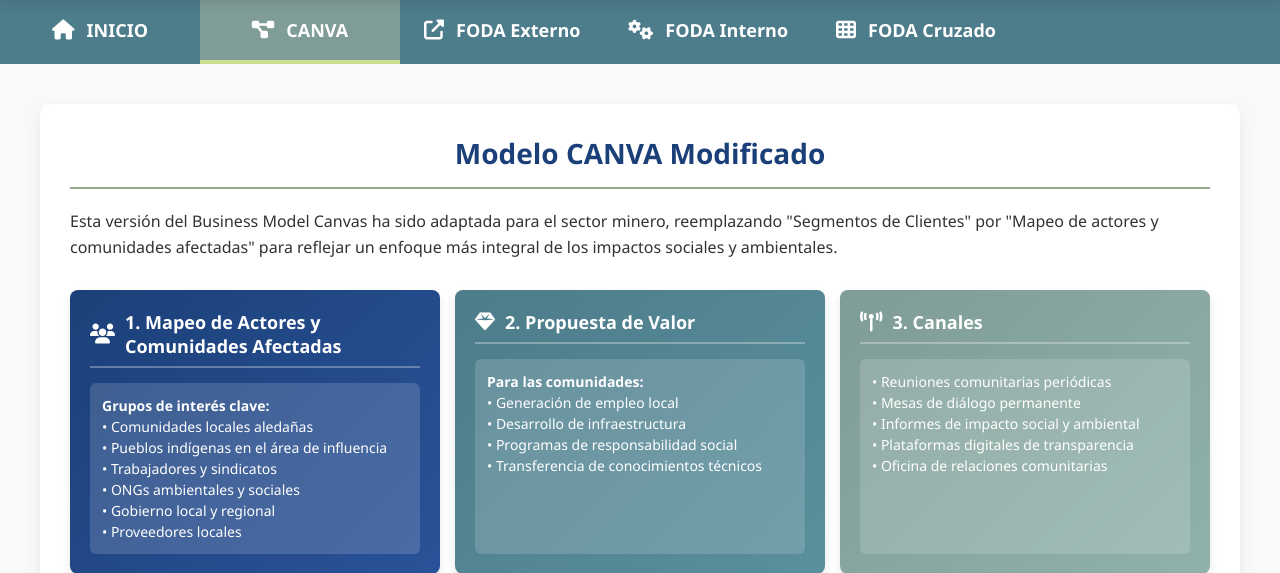
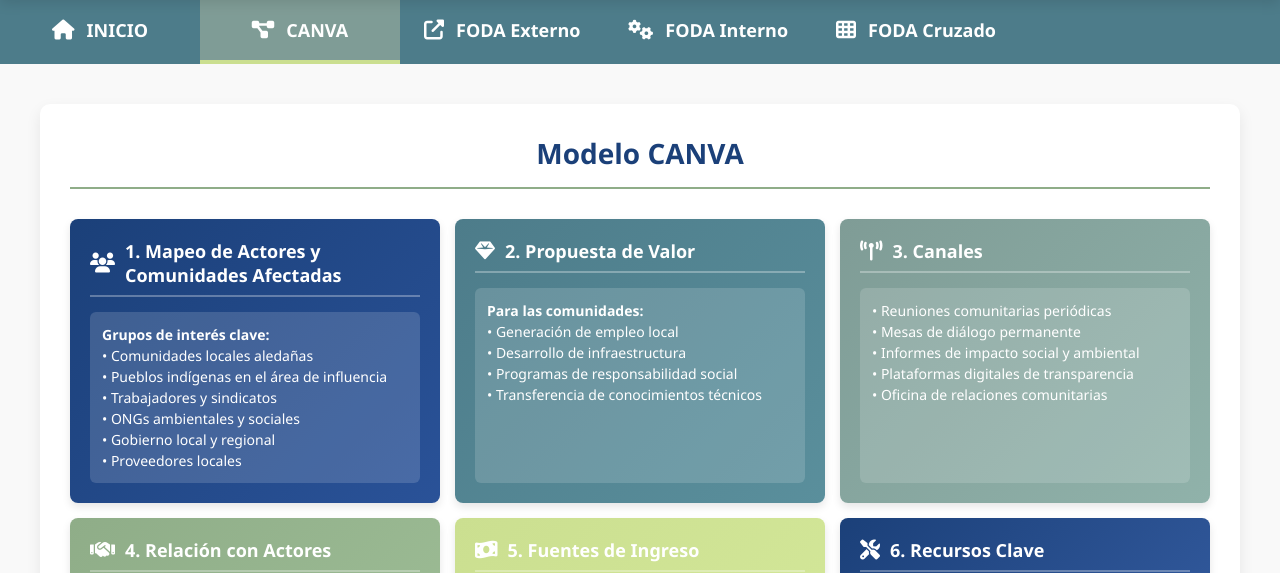
Before and after one commit to andyrdavila-lgtm/mineros, a Flask app: page /canvas in a window 1280 px wide. Shown: the part 105-678 px from the top of the page. Run offline with Flask 3, Linux system fonts and the light colour scheme; the visitor is signed in with stand-in values (Sample User, id 1).

Commit message:
Update canvas.html

```diff
--- a/templates/canvas.html
+++ b/templates/canvas.html
@@ -531,11 +531,9 @@
 
         <div class="content-container">
             <div class="content">
-                <h1 class="content-title">Modelo CANVA Modificado</h1>
-                <p class="content-text">Esta versión del Business Model Canvas ha sido adaptada para el sector minero, reemplazando "Segmentos de Clientes" por "Mapeo de actores y comunidades afectadas" para reflejar un enfoque más integral de los impactos sociales y ambientales.</p>
-
+                <h1 class="content-title">Modelo CANVA</h1>
                 <div class="canvas-container">
-                    <!-- Bloque 1: Mapeo de actores y comunidades afectadas (reemplaza a Segmentos de Clientes) -->
+                    <!-- Bloque 1: Mapeo de actores y comunidades afectadas -->
                     <div class="canvas-block block1">
                         <div class="block-title">
                             <i class="fas fa-users"></i> 1. Mapeo de Actores y Comunidades Afectadas
```
